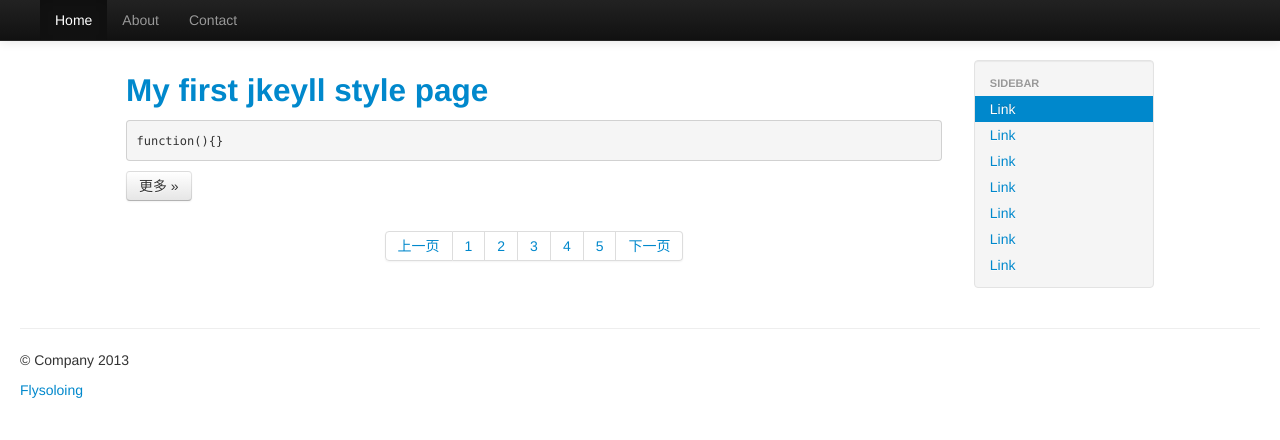
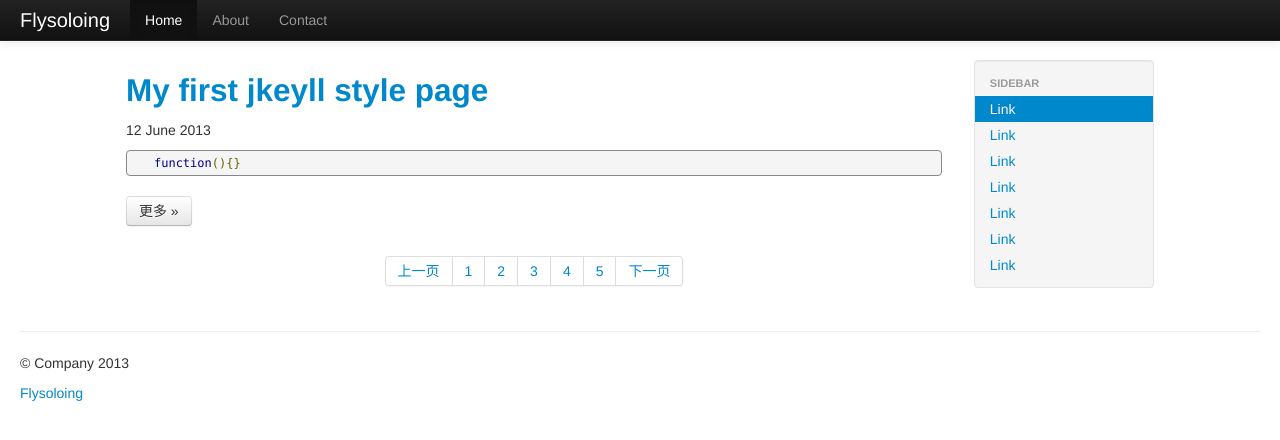
Before and after one commit to flysoloing/flysoloing.github.io, a Jekyll site: the page built from index.md, in a window 1280 px wide. Shown: the top 440 px of the page. Built offline with Jekyll 4.4.1, drawn with Linux system fonts in a browser that asks for light colours.

Commit message:
add google highlighting support

```diff
--- a/_layouts/default.html
+++ b/_layouts/default.html
@@ -2,7 +2,7 @@
 <html lang="en">
   <head>
     <meta charset="utf-8">
-    <title>{% if page.title %}{{ page.title }} | {% endif %} -flysoloing</title>
+    <title>{% if page.title %}{{ page.title }} | {% endif %} Flysoloing</title>
     <meta content="width=device-width, initial-scale=1.0" name="viewport">
     <meta content="" name="description">
     <meta content="" name="author">
@@ -43,7 +43,7 @@
     <div class="navbar navbar-inverse navbar-fixed-top">
       <div class="navbar-inner">
         <div class="container-fluid">
-          <a href="/" class="brand">{{ site.title }}</a>
+          <a href="/" class="brand">Flysoloing</a>
           <div class="nav-collapse collapse">
             <ul class="nav">
               <li class="active"><a href="#">Home</a></li>
--- a/_layouts/post.html
+++ b/_layouts/post.html
@@ -6,6 +6,7 @@ layout: default
   <div class="row-fluid">
     <div class="span12">
       <h2>{{ page.title }}</h2>
+	  <p class="text-left">{{ page.date | date: "%d %B %Y" }}</p>
       <p>{{ content }}</p>
     </div>
   </div>
--- a/index.md
+++ b/index.md
@@ -9,6 +9,7 @@ title: Home
     <div class="row-fluid">
       <div class="span12">
         <h2><a href="{{ post.url }}">{{ post.title }}</a></h2>
+		<p class="text-left">{{ post.date | date: "%d %B %Y" }}</p>
         <p>{{ post.content | truncatewords }}</p>
         <p><a href="{{ post.url }}" class="btn">更多 »</a></p>
       </div>
```
Also changed, not shown: other parts of _layouts/default.html (+8 -0 lines).
